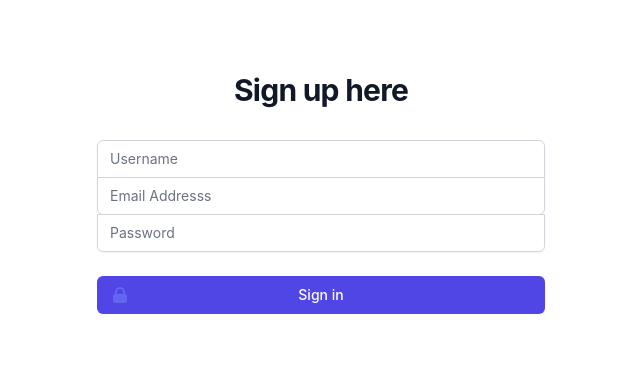
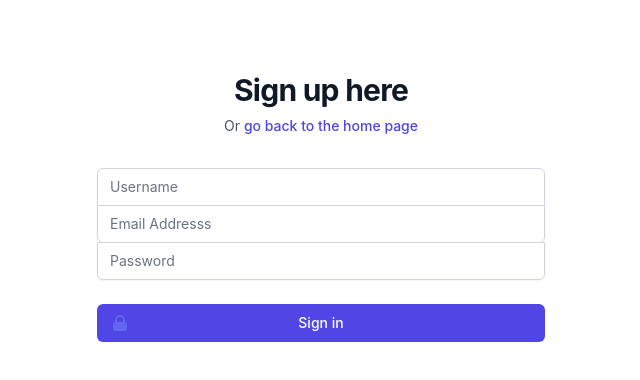
Before and after one commit to JoeyFaris/Book-Reviews-Media, a React (Create React App) app in the folder client/: page /signup in a window 1280 px wide. Shown: the top 380 px of the page, without its empty margins (319-959 px from the left). Built offline with nearby package versions, Linux system fonts and the light colour scheme; no server answers.

Commit message:
edited sign up page

```diff
--- a/client/src/components/Signup.js
+++ b/client/src/components/Signup.js
@@ -39,6 +39,12 @@
             <h2 className="mt-6 text-center text-3xl tracking-tight font-bold text-gray-900">
               Sign up here
             </h2>
+            <p className="mt-2 text-center text-sm text-gray-600">
+              Or{' '}
+              <a href="/" className="font-medium text-indigo-600 hover:text-indigo-500">
+                go back to the home page
+              </a>
+              </p>
 
           </div>
           <form onSubmit={handleSubmit} className="mt-8 space-y-6">
```
